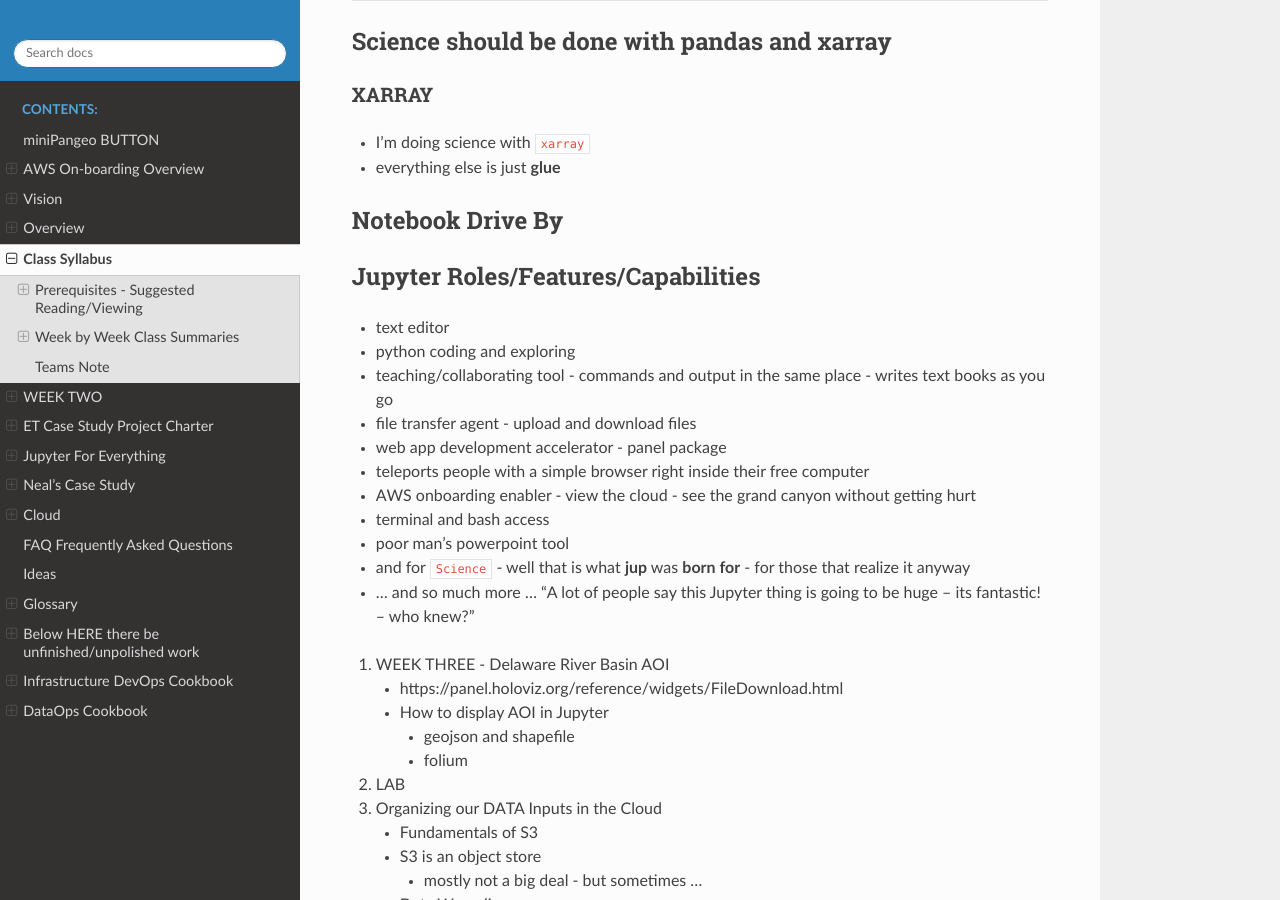
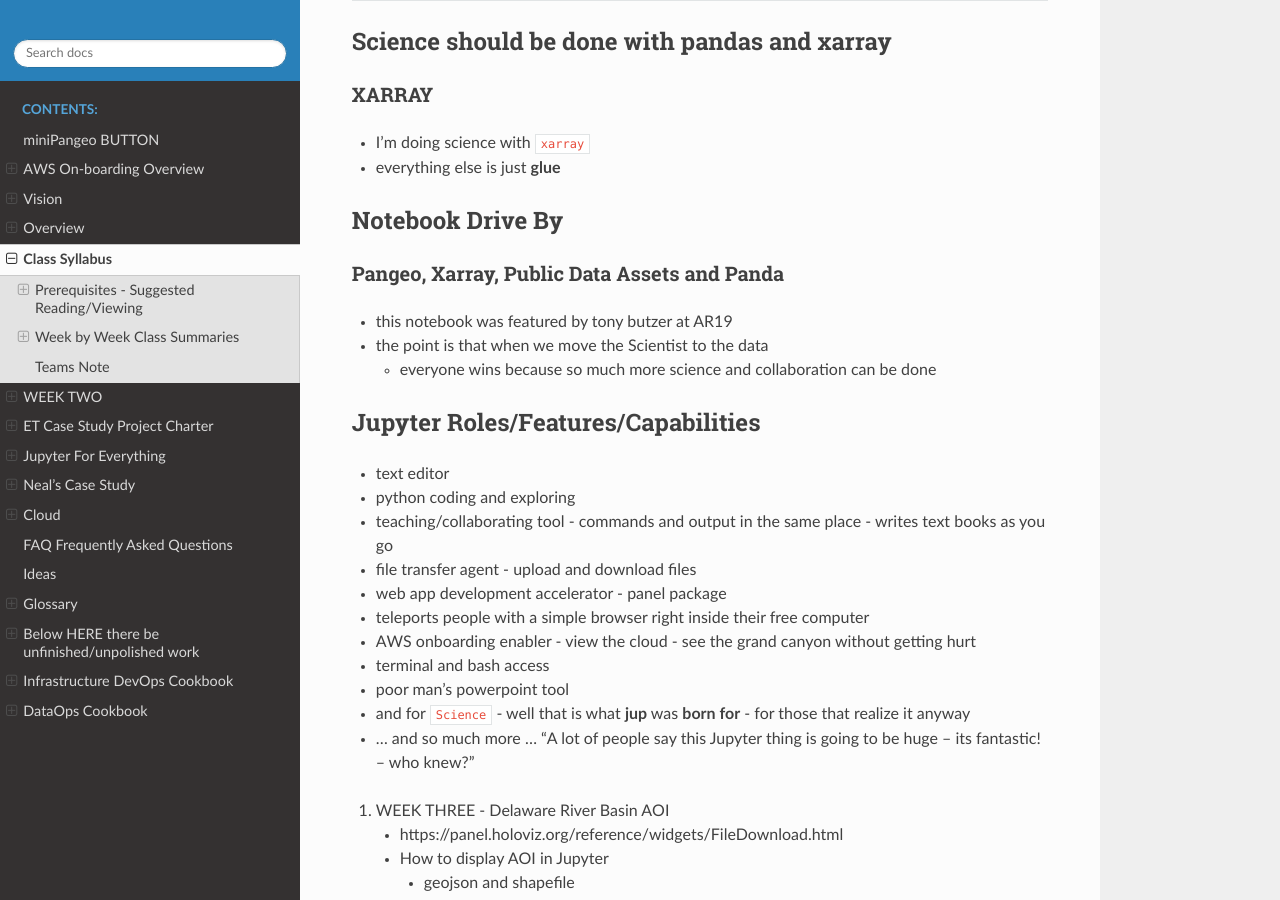
Before and after one commit to tonybutzer/harmony, a Sphinx documentation site: the page built from documentation/source/00weekbyweek.md, in a window 1280 px wide and 900 px high, scrolled down 8200 px. Built offline with Sphinx 7.4.7 and the Read the Docs theme 2.0.0, drawn with Linux system fonts in a browser that asks for light colours; pages that are not in the unit, such as notebooks, are missing from menus.

Commit message:
automatic git update from Makefile

```diff
--- a/documentation/source/00weekbyweek.md
+++ b/documentation/source/00weekbyweek.md
@@ -289,6 +289,11 @@
 
 ## Notebook Drive By
 
+### Pangeo, Xarray, Public Data Assets and Panda
+- this notebook was featured by tony butzer at AR19
+- the point is that when we move the Scientist to the data
+	- everyone wins because so much more science and collaboration can be done
+
 
 
 
```
